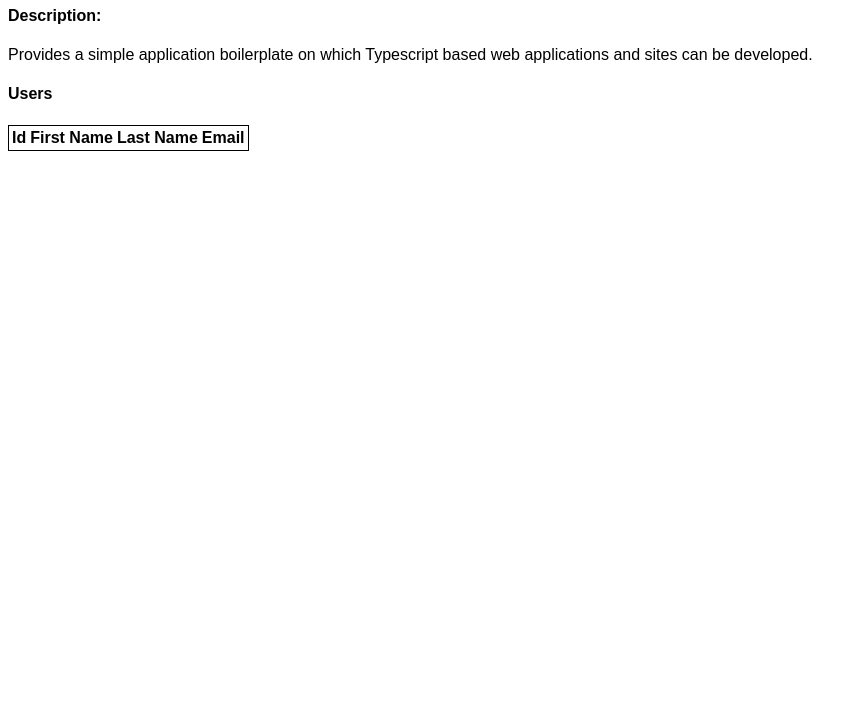
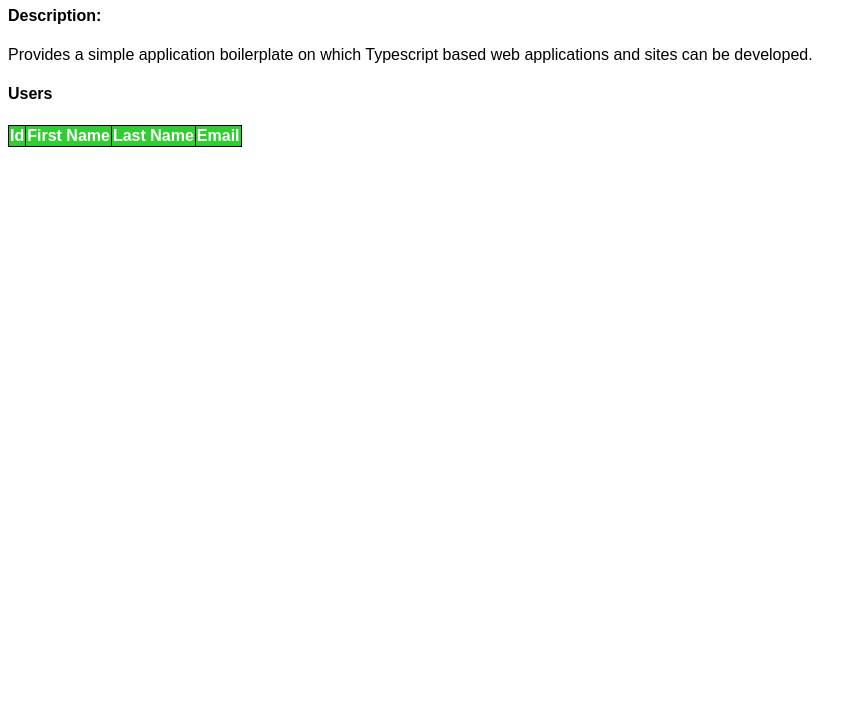
Before and after one commit to BlauDrachen/ts-webdev-starter, a website built with webpack: page src/index.html in a window 1280 px wide. Shown: the part 73-800 px from the top of the page, without its empty margins (0-867 px from the left). Built offline with nearby package versions, Linux system fonts and the light colour scheme; files whose address does not match are found by name.

Commit message:
Update table style for example page
Add extra styles to index.scss in order to improve the look of the table in the example index page

```diff
--- a/src/scss/index.scss
+++ b/src/scss/index.scss
@@ -6,11 +6,22 @@ h1 {
 
 table {
   border: 1px solid black;
-}
+  border-collapse: collapse;
 
-tr {
-  td {
-    border: 1px solid black;
+  tr {
+    &:nth-child(even) {
+      background-color: whitesmoke;
+    }
+
+    th {
+      background-color: limegreen;
+      color: white;
+    }
+
+    th,
+    td {
+      border: 1px solid black;
+    }
   }
 }
 
```
Also changed, not shown: .stylelintrc.json.
